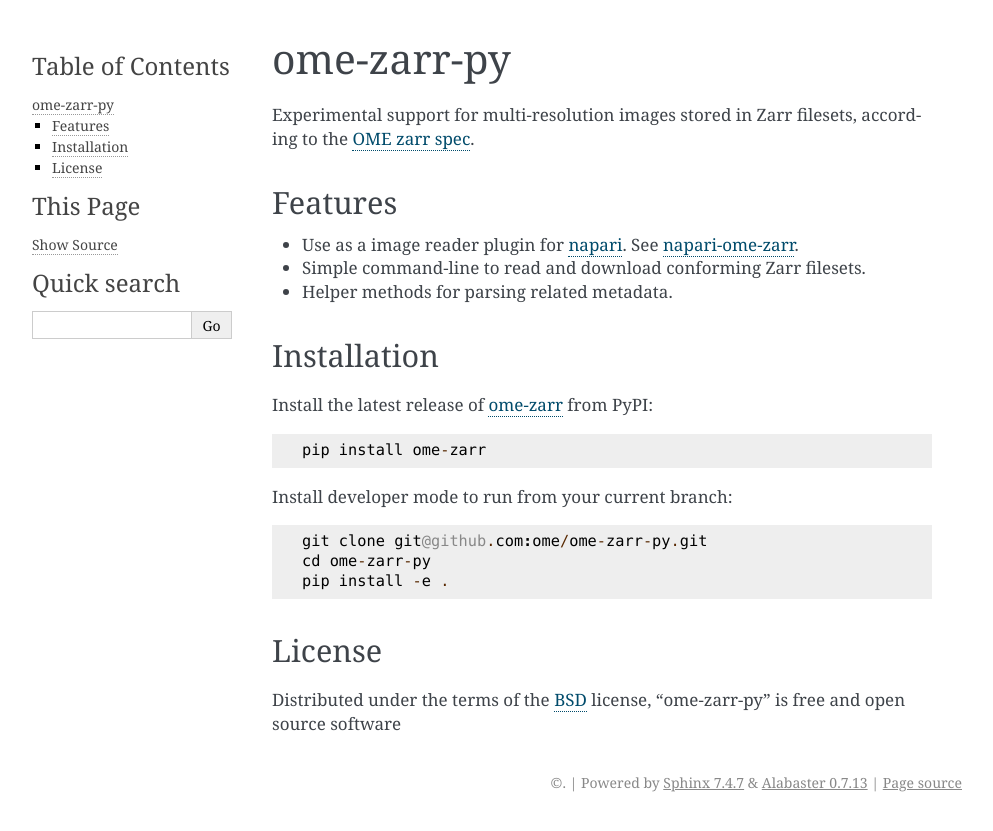
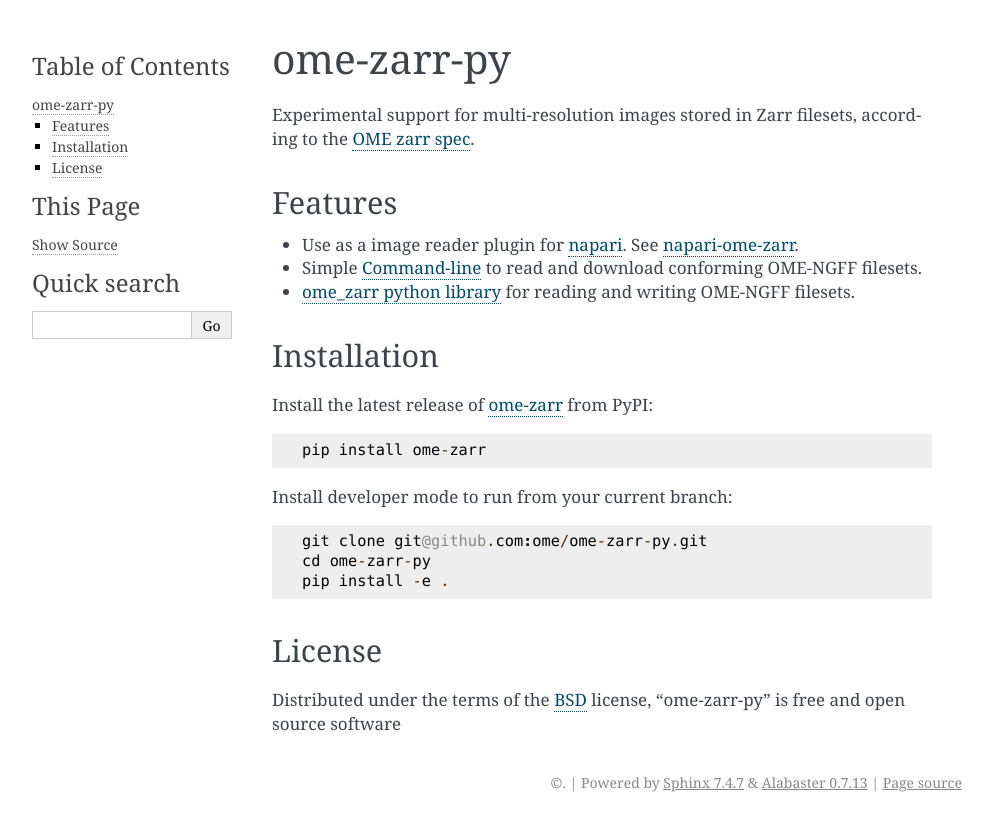
Before and after one commit to ome/ome-zarr-py, a Sphinx documentation site: the page built from docs/source/intro.rst, in a window 1280 px wide. Shown: the top 831 px of the page, without its empty margins (148-1141 px from the left). Built offline with Sphinx 7.4.7, drawn with Linux system fonts in a browser that asks for light colours.

Commit message:
Link to cli and python from intro

```diff
--- a/docs/source/intro.rst
+++ b/docs/source/intro.rst
@@ -9,8 +9,8 @@
 --------
 
 - Use as a image reader plugin for `napari`_. See `napari-ome-zarr`_.
-- Simple command-line to read and download conforming Zarr filesets.
-- Helper methods for parsing related metadata.
+- Simple :doc:`cli` to read and download conforming OME-NGFF filesets.
+- :doc:`python` for reading and writing OME-NGFF filesets.
 
 
 Installation
```
